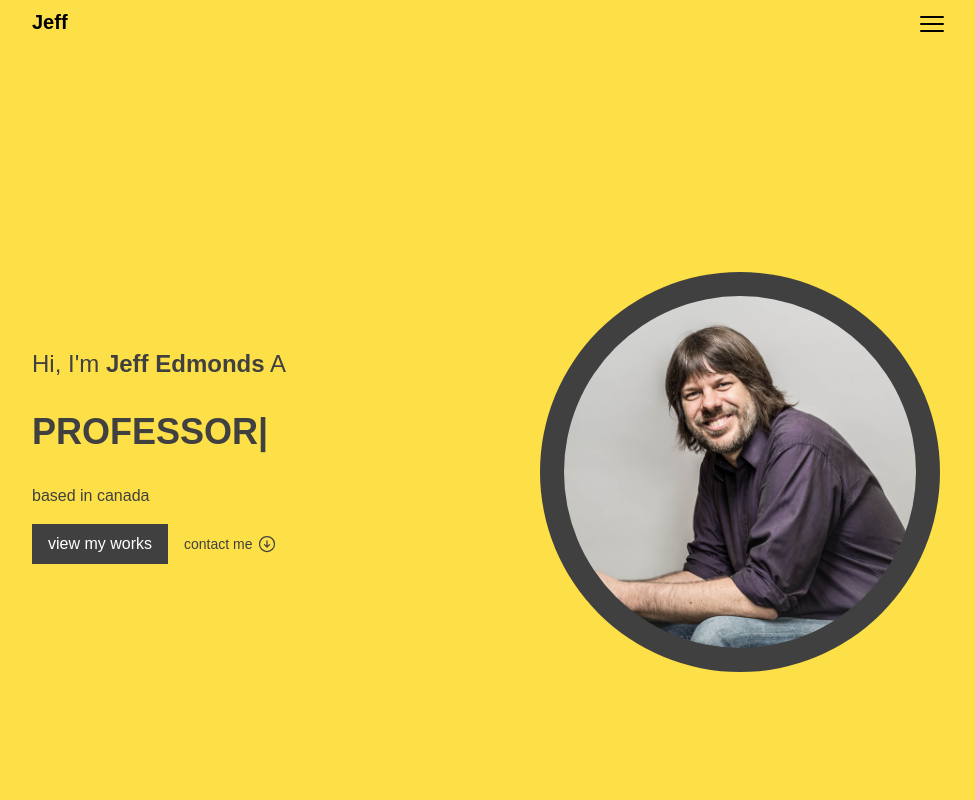
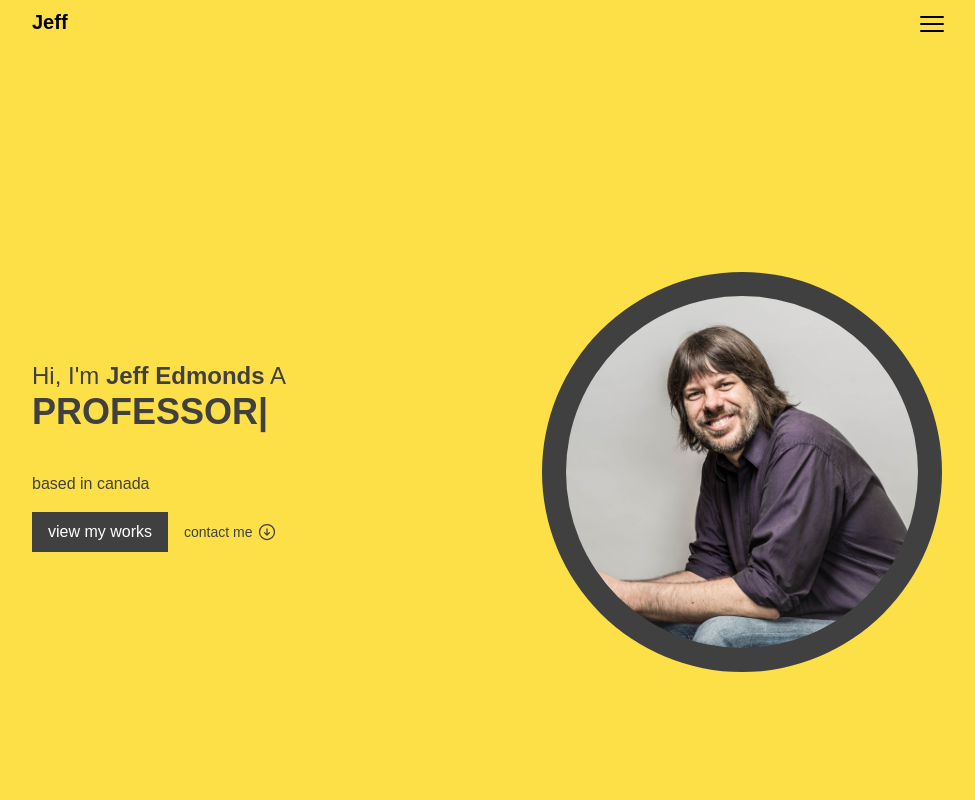
Before and after one commit to samsmoak/my-portfolio, a React (Create React App) app: page / in a window 1280 px wide. Shown: the top 800 px of the page, without its empty margins (144-1119 px from the left). Built offline with nearby package versions, Linux system fonts and the light colour scheme.

Commit message:
second commit 3.2

```diff
--- a/src/components/ProfileSection/ProfileSection.js
+++ b/src/components/ProfileSection/ProfileSection.js
@@ -12,7 +12,7 @@ function ProfileSection() {
 	};
 	return (
 		<div className='w-full'>
-			<div className='z-40  lg:py-48 lg:px-40 md:px-10  py-2 w-full md:flex   items-center bg-yellow-300 space-y-8 '>
+			<div className='z-40  lg:py-48 lg:px-40 md:px-10 space-x-2  py-2 w-full md:flex   items-center bg-yellow-300 space-y-8 '>
 				<Description />
 				<ImageSection />
 			</div>
--- a/src/components/ProfileSection/ProfileSectioncomponents/Description.js
+++ b/src/components/ProfileSection/ProfileSectioncomponents/Description.js
@@ -10,11 +10,11 @@ function Description() {
 	};
 	return (
 		<div className='space-y-4 px-4   text-neutral-700 w-full flex flex-col items-center   lg:items-start '>
-			<div className=' space-y-8 md:w-full flex flex-col justify-center  md:justify-start '>
+			<div className='  w-full items-center  md:w-full flex flex-col md:items-start  md:justify-start '>
 				<div className='text-sm md:text-2xl capitalize '>
 					Hi, I'm <span className='font-semibold '>jeff edmonds</span> A
 				</div>
-				<div className='text-xl md:text-4xl font-extrabold uppercase'>
+				<div className=' text-2xl  md:h-20 md:text-3xl lg:text-4xl font-extrabold uppercase'>
 					<TypeAnimation
 						sequence={[
 							// Same substring at the start will only be typed out once, initially
@@ -31,13 +31,14 @@ function Description() {
 						speed={50}
 						style={{ fontSize: "", display: "" }}
 						repeat={Infinity}
+						// className='w-10/12'
 					/>
 				</div>
 
-				<div className='w-full'>based in canada</div>
+				<div className=''>based in canada</div>
 			</div>
 
-			<div className='flex items-center space-x-4'>
+			<div className='w-full flex justify-center md:justify-start items-center  space-x-4'>
 				<div
 					className='px-4 py-2 bg-neutral-700 text-white cursor-pointer'
 					onClick={() => scrollToSection(`sectionproj`)}
```
